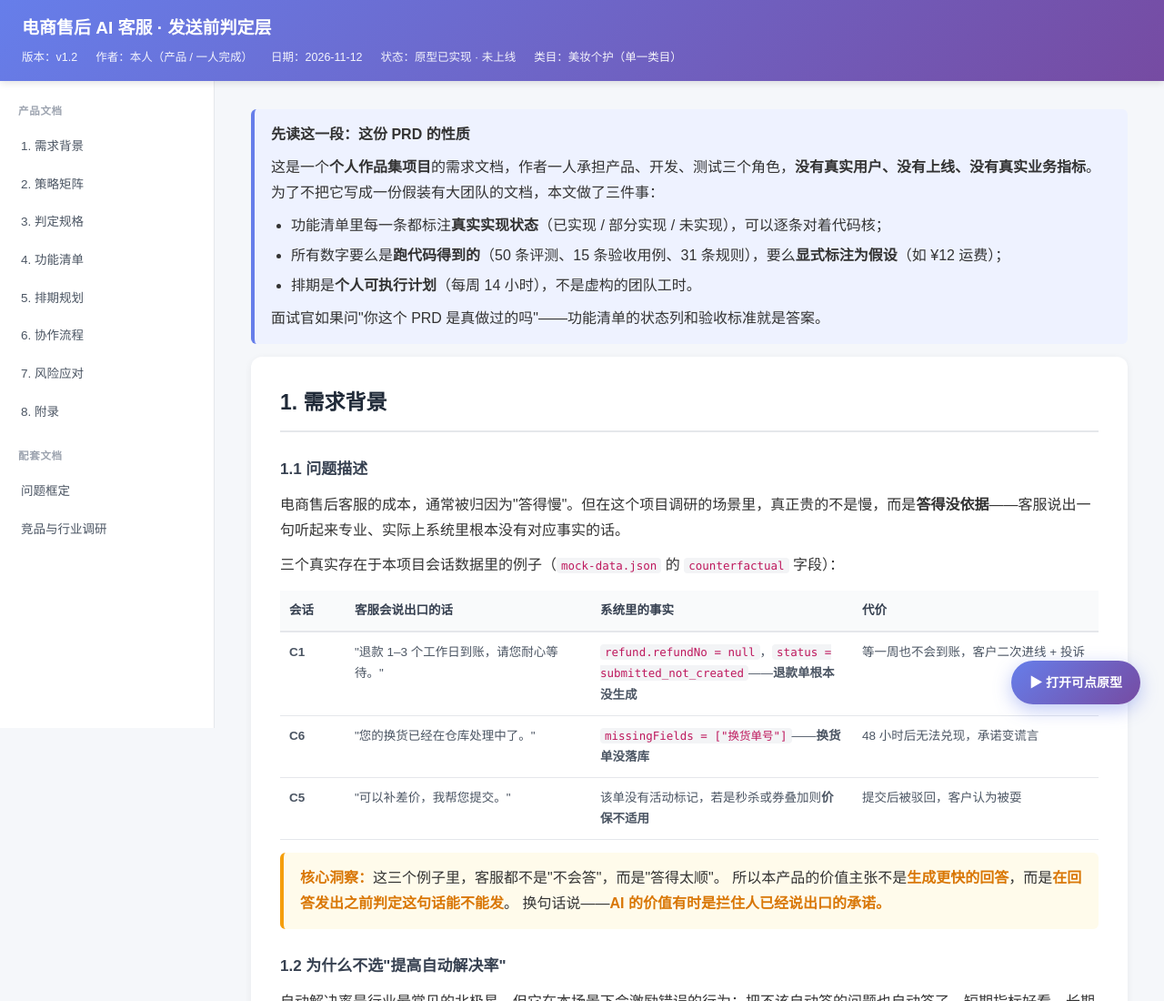
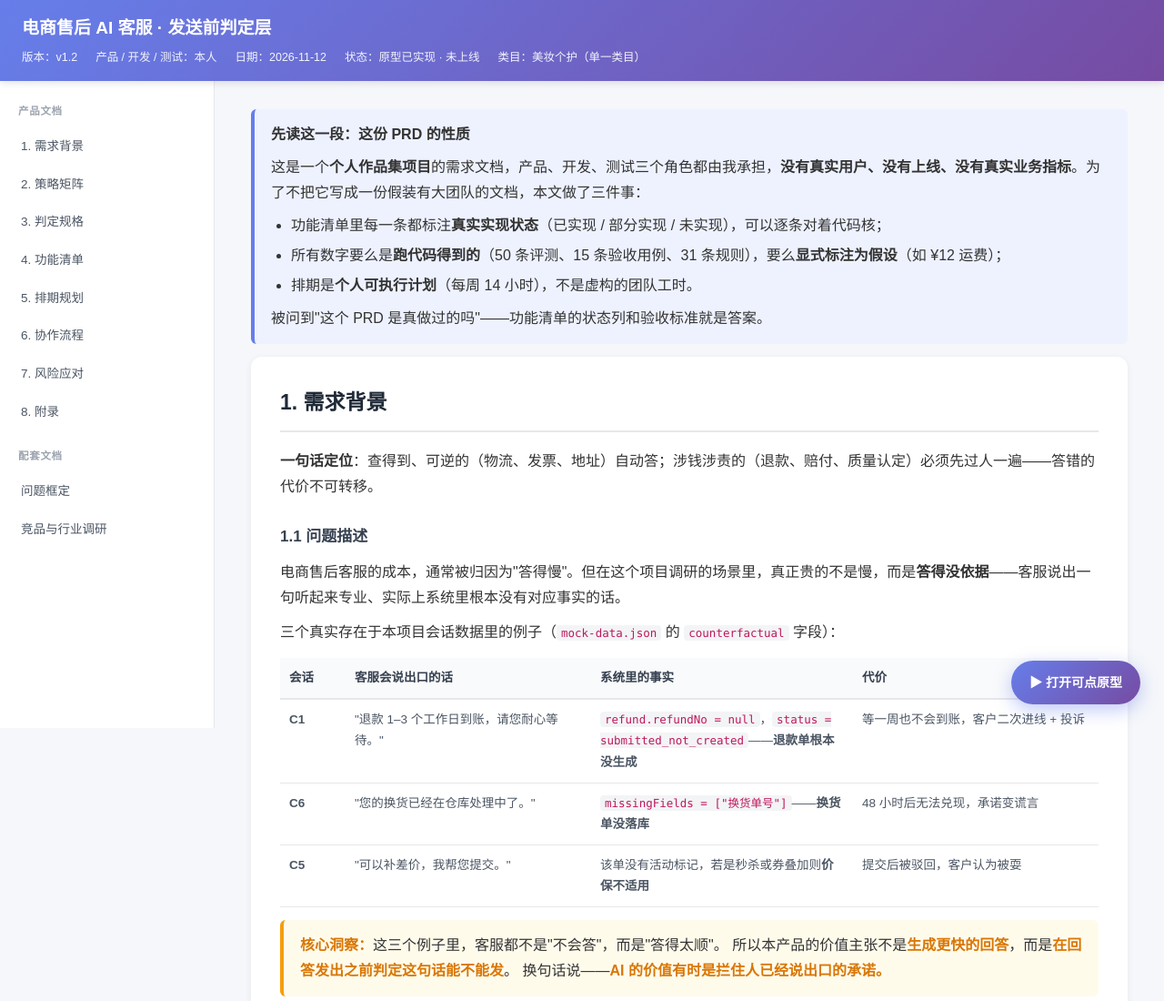
Before and after one commit to txxxx83/Custom-Service-Assistant, a plain HTML site: page docs/PRD-售后判定层.html in a window 1280 px wide. Shown: the top 1100 px of the page at 91% size. Drawn offline with Linux system fonts and the light colour scheme.

Commit message:
PRD 与静态原型去掉作者/面试官腔，补一句话定位（按可逆性分层）

```diff
--- a/docs/PRD-售后判定层.html
+++ b/docs/PRD-售后判定层.html
@@ -70,7 +70,7 @@ pre code { background:none; color:inherit; padding:0; }
   <h1>电商售后 AI 客服 · 发送前判定层</h1>
   <div class="header-meta">
     <span>版本：v1.2</span>
-    <span>作者：本人（产品 / 一人完成）</span>
+    <span>产品 / 开发 / 测试：本人</span>
     <span>日期：2026-11-12</span>
     <span>状态：原型已实现 · 未上线</span>
     <span>类目：美妆个护（单一类目）</span>
@@ -96,18 +96,19 @@ pre code { background:none; color:inherit; padding:0; }
 
 <div class="info-box">
   <strong>先读这一段：这份 PRD 的性质</strong>
-  <p style="margin:8px 0 0">这是一个<strong>个人作品集项目</strong>的需求文档，作者一人承担产品、开发、测试三个角色，<strong>没有真实用户、没有上线、没有真实业务指标</strong>。为了不把它写成一份假装有大团队的文档，本文做了三件事：</p>
+  <p style="margin:8px 0 0">这是一个<strong>个人作品集项目</strong>的需求文档，产品、开发、测试三个角色都由我承担，<strong>没有真实用户、没有上线、没有真实业务指标</strong>。为了不把它写成一份假装有大团队的文档，本文做了三件事：</p>
   <ul style="margin:8px 0 0 22px">
     <li>功能清单里每一条都标注<strong>真实实现状态</strong>（已实现 / 部分实现 / 未实现），可以逐条对着代码核；</li>
     <li>所有数字要么是<strong>跑代码得到的</strong>（50 条评测、15 条验收用例、31 条规则），要么<strong>显式标注为假设</strong>（如 ¥12 运费）；</li>
     <li>排期是<strong>个人可执行计划</strong>（每周 14 小时），不是虚构的团队工时。</li>
   </ul>
-  <p style="margin:8px 0 0">面试官如果问"你这个 PRD 是真做过的吗"——功能清单的状态列和验收标准就是答案。</p>
+  <p style="margin:8px 0 0">被问到"这个 PRD 是真做过的吗"——功能清单的状态列和验收标准就是答案。</p>
 </div>
 
 <!-- ============ 1. 需求背景 ============ -->
 <div class="section" id="background">
   <h2>1. 需求背景</h2>
+  <p><strong>一句话定位</strong>：查得到、可逆的（物流、发票、地址）自动答；涉钱涉责的（退款、赔付、质量认定）必须先过人一遍——答错的代价不可转移。</p>
 
   <h3>1.1 问题描述</h3>
   <p>电商售后客服的成本，通常被归因为"答得慢"。但在这个项目调研的场景里，真正贵的不是慢，而是<strong>答得没依据</strong>——客服说出一句听起来专业、实际上系统里根本没有对应事实的话。</p>
```
Also changed, not shown: docs/demo/index.html (+1 -1 lines).
